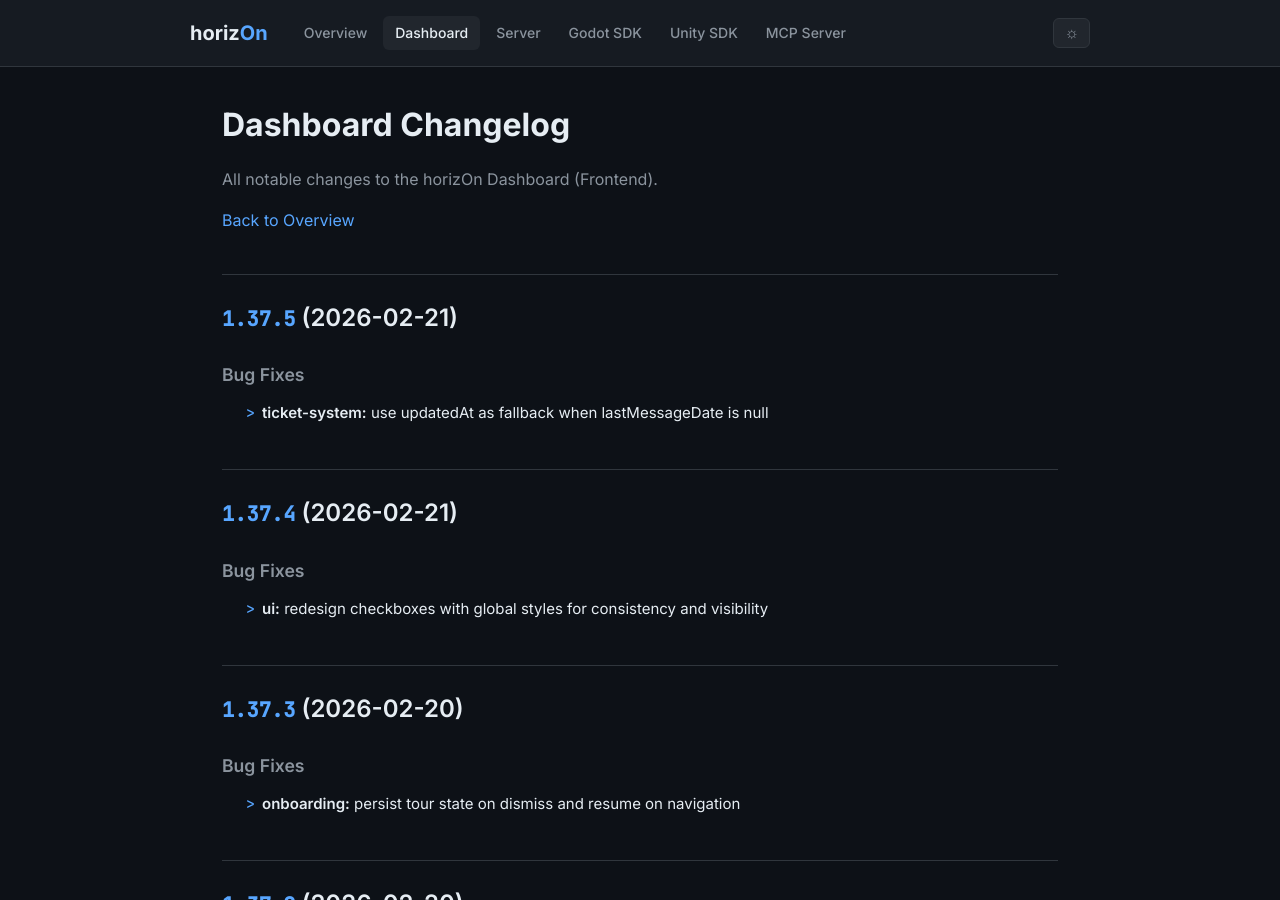
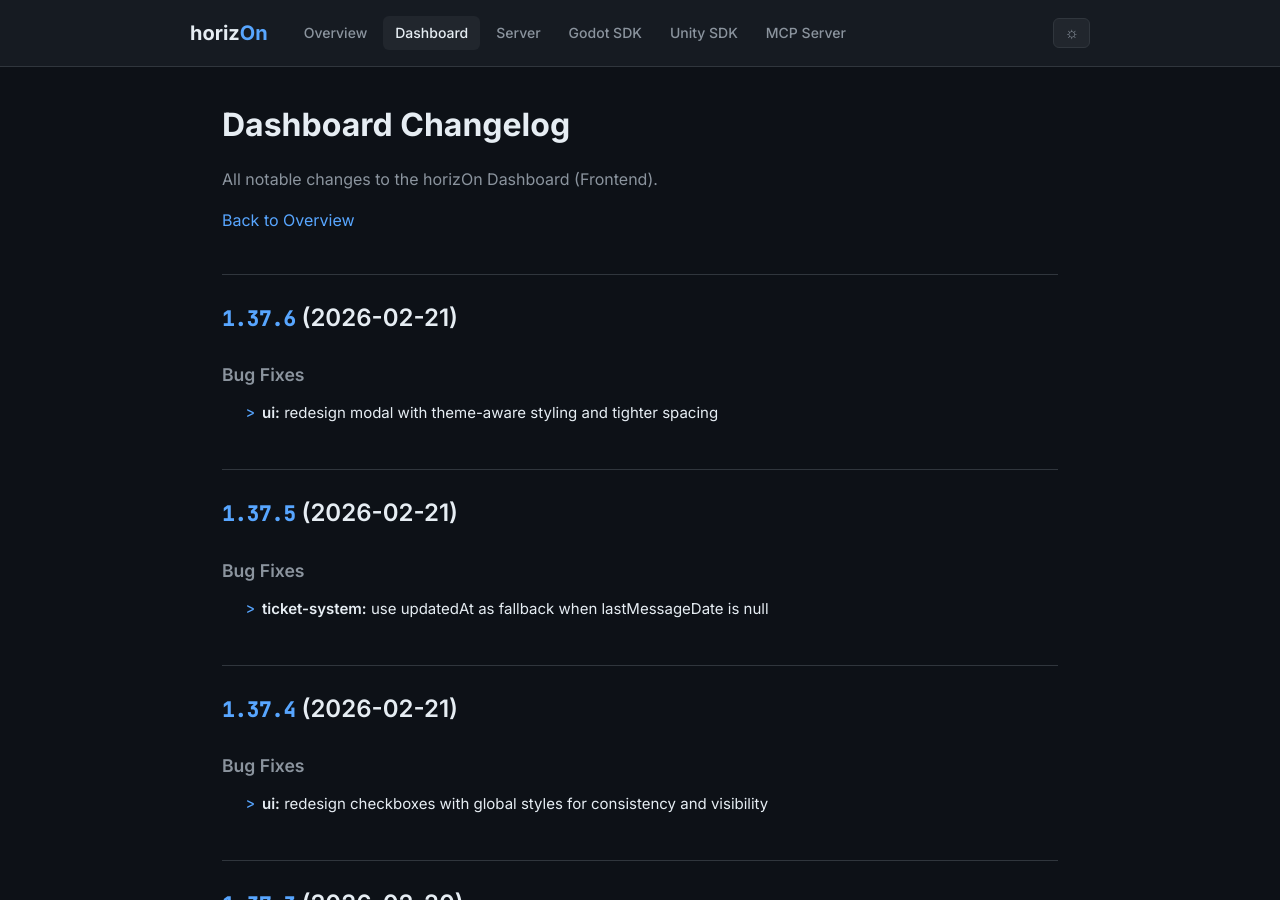
Before and after one commit to ProjectMakersDE/horizOn-Changelog, a Jekyll site: the page built from dashboard-changelog.md, in a window 1280 px wide and 900 px high. Built offline with Jekyll 4.4.1, drawn with Linux system fonts in a browser that asks for light colours.

Commit message:
chore: sync changelogs [skip ci]

```diff
--- a/dashboard-changelog.md
+++ b/dashboard-changelog.md
@@ -8,6 +8,13 @@ title: Dashboard Changelog
 All notable changes to the horizOn Dashboard (Frontend).
 
 [Back to Overview](.)
+
+## [1.37.6](https://github.com/ProjectMakersDE/horizOn-Dashboard/compare/v1.37.5...v1.37.6) (2026-02-21)
+
+
+### Bug Fixes
+
+* **ui:** redesign modal with theme-aware styling and tighter spacing ([5b77dd5](https://github.com/ProjectMakersDE/horizOn-Dashboard/commit/5b77dd592fb1a8d16252ab890ead9323128d0ca3))
 
 ## [1.37.5](https://github.com/ProjectMakersDE/horizOn-Dashboard/compare/v1.37.4...v1.37.5) (2026-02-21)
 
```
Also changed, not shown: index.md (+1 -1 lines).
